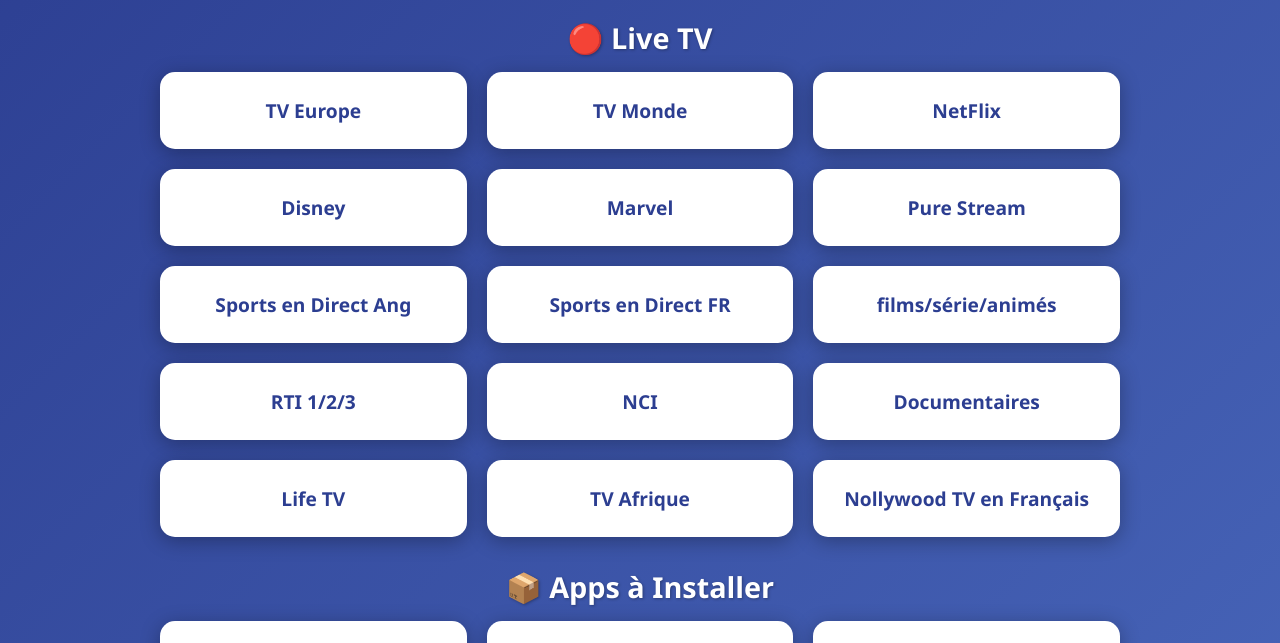
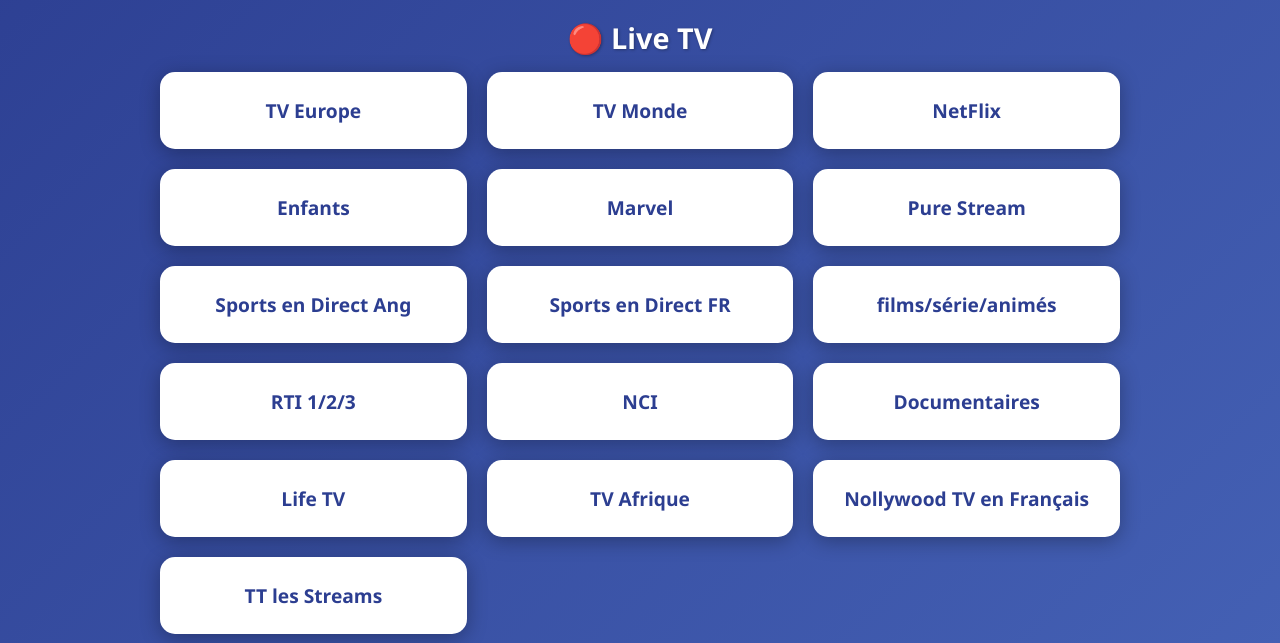
Before and after one commit to joel-Y/lanceur, a plain HTML site: page index.html in a window 1280 px wide. Shown: the part 152-795 px from the top of the page. Drawn offline with Linux system fonts and the light colour scheme.

Commit message:
Replace Disney link with Enfants link

```diff
--- a/index.html
+++ b/index.html
@@ -66,7 +66,7 @@
     <div class="card"><a href="https://tvradiozap.eu/" target="_blank">TV Europe</a></div>
     <div class="card"><a href="https://famelack.com/" target="_blank">TV Monde</a></div>
     <div class="card"><a href="https://movix.cash/provider/8" target="_blank">NetFlix</a></div>
-    <div class="card"><a href="https://movix.cash/provider/337" target="_blank">Disney</a></div>
+    <div class="card"><a href="https://dessinanime.cc/" target="_blank">Enfants</a></div>
     <div class="card"><a href="https://movix.cash/provider/338" target="_blank">Marvel</a></div>
     <div class="card"><a href="https://purestream.cc/" target="_blank">Pure Stream</a></div>
     <div class="card"><a href="https://www.fctv33.com/" target="_blank">Sports en Direct Ang</a></div>
@@ -78,6 +78,7 @@
     <div class="card"><a href="https://www.youtube.com/watch?v=zkzRJKSuzns" target="_blank">Life TV</a></div>
     <div class="card"><a href="https://tvradiozap.eu/index.php/f/1/ty/tvzaf" target="_blank">TV Afrique</a></div>
     <div class="card"><a href="https://www.youtube.com/channel/UCXXq0-yn9EVizv7wIRartMw" target="_blank">Nollywood TV en Français</a></div>
+    <div class="card"><a href="https://recherche-stream.xyz/classement/films-et-series" target="_blank">TT les Streams</a></div>
   </div>
 
   <h2>📦 Apps à Installer</h2>
```
